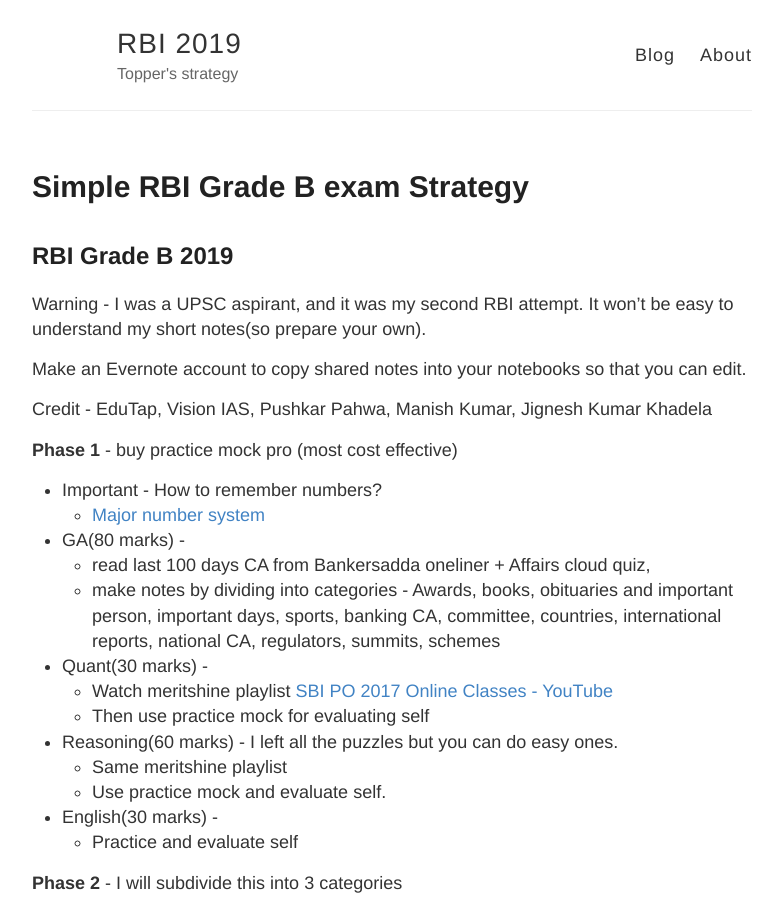
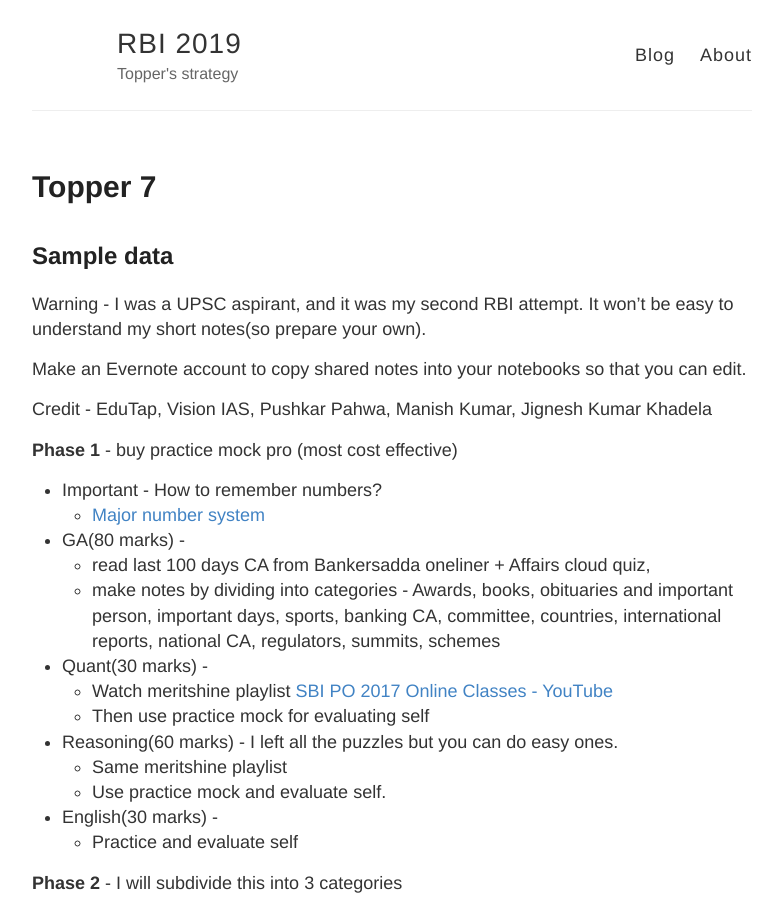
Before and after one commit to anilmodi2011/Blog, a Jekyll site: the page built from _posts/2020-10-26-hello8.md, in a window 1280 px wide and 900 px high. Shown: the whole window, without its empty margins (248-1030 px from the left). Built offline with Jekyll 4.4.1, drawn with Linux system fonts in a browser that asks for light colours.

Commit message:
Update 2020-10-26-hello8.md

```diff
--- a/_posts/2020-10-26-hello8.md
+++ b/_posts/2020-10-26-hello8.md
@@ -1,8 +1,8 @@
 ---
 layout: post
-title: Simple RBI Grade B exam Strategy
+title: Topper 7
 ---
-## RBI Grade B 2019
+## Sample data
 
 Warning -  I was a UPSC aspirant, and it was my second RBI attempt. It won't be easy to understand my short notes(so prepare your own).
 
```
